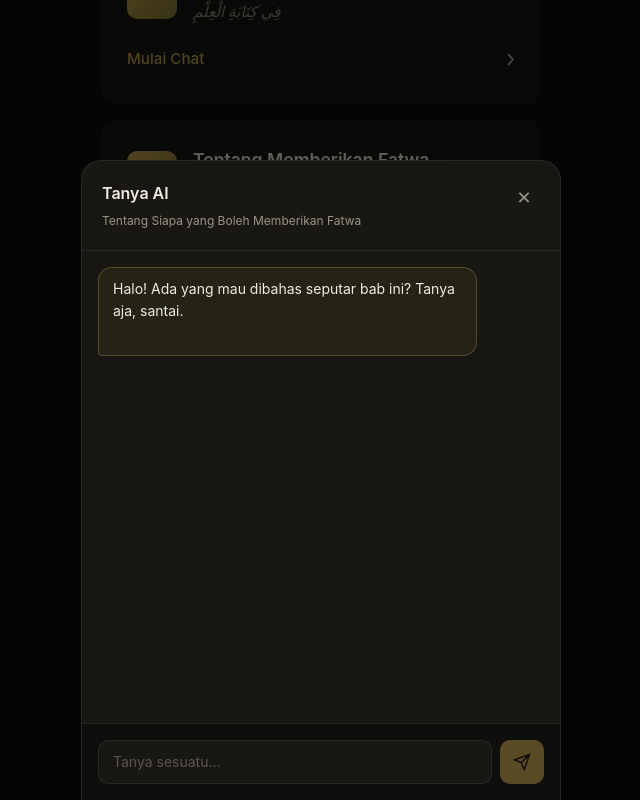
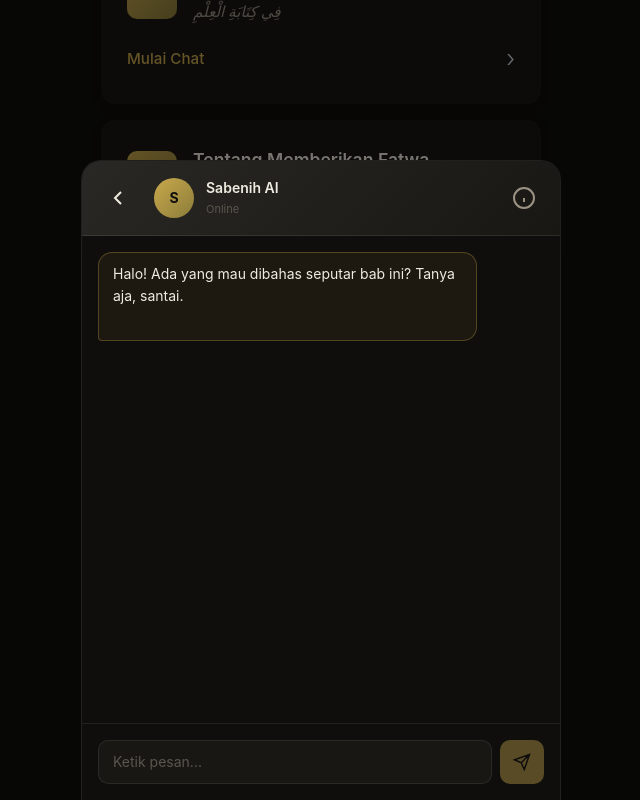
Before and after one commit to sabenihcode/Kitab, a React (Vite) app: page /tanya in a window 1280 px wide. Both pictures are taken after a click on the button 640 px from the left and 1026 px from the top of the page. Shown: the part 626-1426 px from the top of the page, without its empty margins (319-959 px from the left). Built offline with nearby package versions, Linux system fonts and the light colour scheme.

Commit message:
Update ChatSheet.tsx

```diff
--- a/src/components/chat/ChatSheet.tsx
+++ b/src/components/chat/ChatSheet.tsx
@@ -23,38 +23,90 @@ export const ChatSheet: FC<ChatSheetProps> = ({ babData, isOpen, onClose }) => {
   if (!isOpen) return null;
 
   return (
-    <div className="chat-overlay" onClick={onClose}>
-      <div className="chat-sheet" onClick={(e) => e.stopPropagation()}>
-        <div className="chat-header">
-          <div>
-            <h3 className="chat-title">Tanya AI</h3>
-            <p className="chat-subtitle">
-              {babData?.judul_id || 'Pilih bab terlebih dahulu'}
-            </p>
+    <div className="whatsapp-overlay" onClick={onClose}>
+      <div className="whatsapp-sheet" onClick={(e) => e.stopPropagation()}>
+        {/* Header */}
+        <div className="whatsapp-header">
+          <div className="whatsapp-header-back">
+            <button
+              className="whatsapp-back-btn"
+              onClick={onClose}
+              aria-label="Tutup chat"
+            >
+              <svg width="24" height="24" viewBox="0 0 24 24" fill="none" stroke="currentColor" strokeWidth="2">
+                <path d="M15 18l-6-6 6-6" />
+              </svg>
+            </button>
           </div>
-          <button className="chat-close" onClick={onClose} aria-label="Tutup">
-            ✕
-          </button>
+
+          <div className="whatsapp-header-info">
+            <div className="whatsapp-avatar-sm">S</div>
+            <div>
+              <h3 className="whatsapp-header-title">Sabenih AI</h3>
+              <p className="whatsapp-header-status">Online</p>
+            </div>
+          </div>
+
+          <div className="whatsapp-header-actions">
+            <button
+              className="whatsapp-header-action"
+              aria-label="Informasi"
+              title="Informasi"
+            >
+              <svg width="24" height="24" viewBox="0 0 24 24" fill="none" stroke="currentColor" strokeWidth="2">
+                <circle cx="12" cy="12" r="10" />
+                <line x1="12" y1="16" x2="12" y2="12" />
+                <line x1="12" y1="8" x2="12.01" y2="8" />
+              </svg>
+            </button>
+          </div>
         </div>
 
-        <div className="chat-box" ref={chatBoxRef}>
+        {/* Chat Messages */}
+        <div className="whatsapp-messages" ref={chatBoxRef}>
+          {messages.length === 0 && !loading && (
+            <div className="whatsapp-empty-state">
+              <div className="whatsapp-empty-icon">S</div>
+              <h4 className="whatsapp-empty-title">Sabenih AI</h4>
+              <p className="whatsapp-empty-text">
+                Tanya sesuatu tentang {babData?.judul_id || 'bab ini'}
+              </p>
+              <p className="whatsapp-empty-subtext">
+                Mulai percakapan dengan mengajukan pertanyaan
+              </p>
+            </div>
+          )}
+
           {messages.map((msg, idx) => (
             <ChatBubble key={idx} role={msg.role} message={msg.message} />
           ))}
+
           {loading && (
-            <div className="chat-loading">
-              <span></span>
-              <span></span>
-              <span></span>
+            <div className="whatsapp-bubble whatsapp-bubble-assistant">
+              <div className="whatsapp-typing">
+                <span></span>
+                <span></span>
+                <span></span>
+              </div>
             </div>
           )}
-          {error && <div className="chat-error">{error}</div>}
+
+          {error && (
+            <div className="whatsapp-error-message">
+              <span className="whatsapp-error-icon">!</span>
+              <div>
+                <p className="whatsapp-error-title">Terjadi kesalahan</p>
+                <p className="whatsapp-error-text">{error}</p>
+              </div>
+            </div>
+          )}
         </div>
 
+        {/* Input */}
         <ChatInput
           onSend={sendMessage}
           disabled={loading || !babData}
-          placeholder={babData ? 'Tanya sesuatu...' : 'Pilih bab dulu'}
+          placeholder={babData ? 'Ketik pesan...' : 'Pilih bab dulu'}
         />
       </div>
     </div>
```
